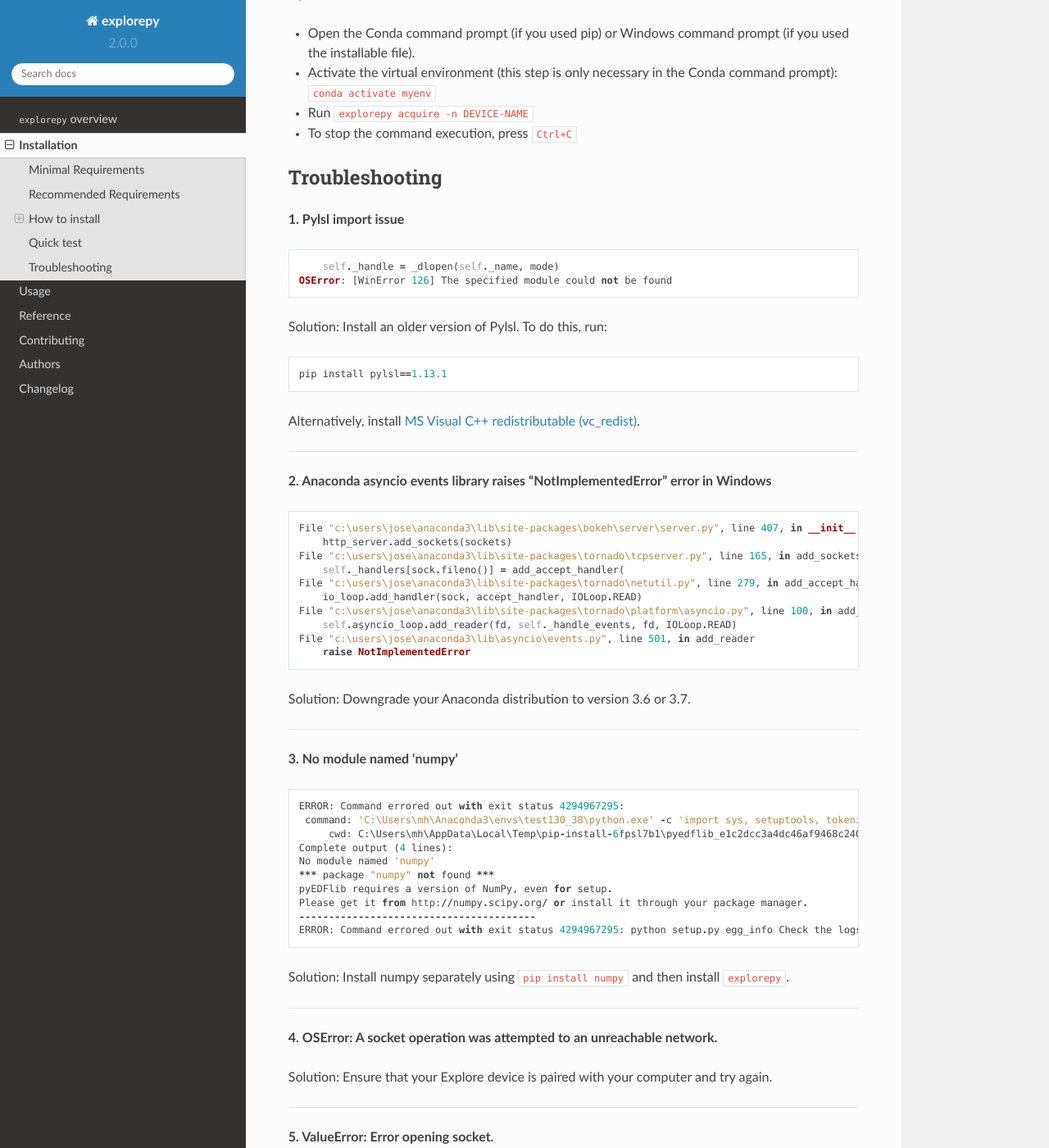
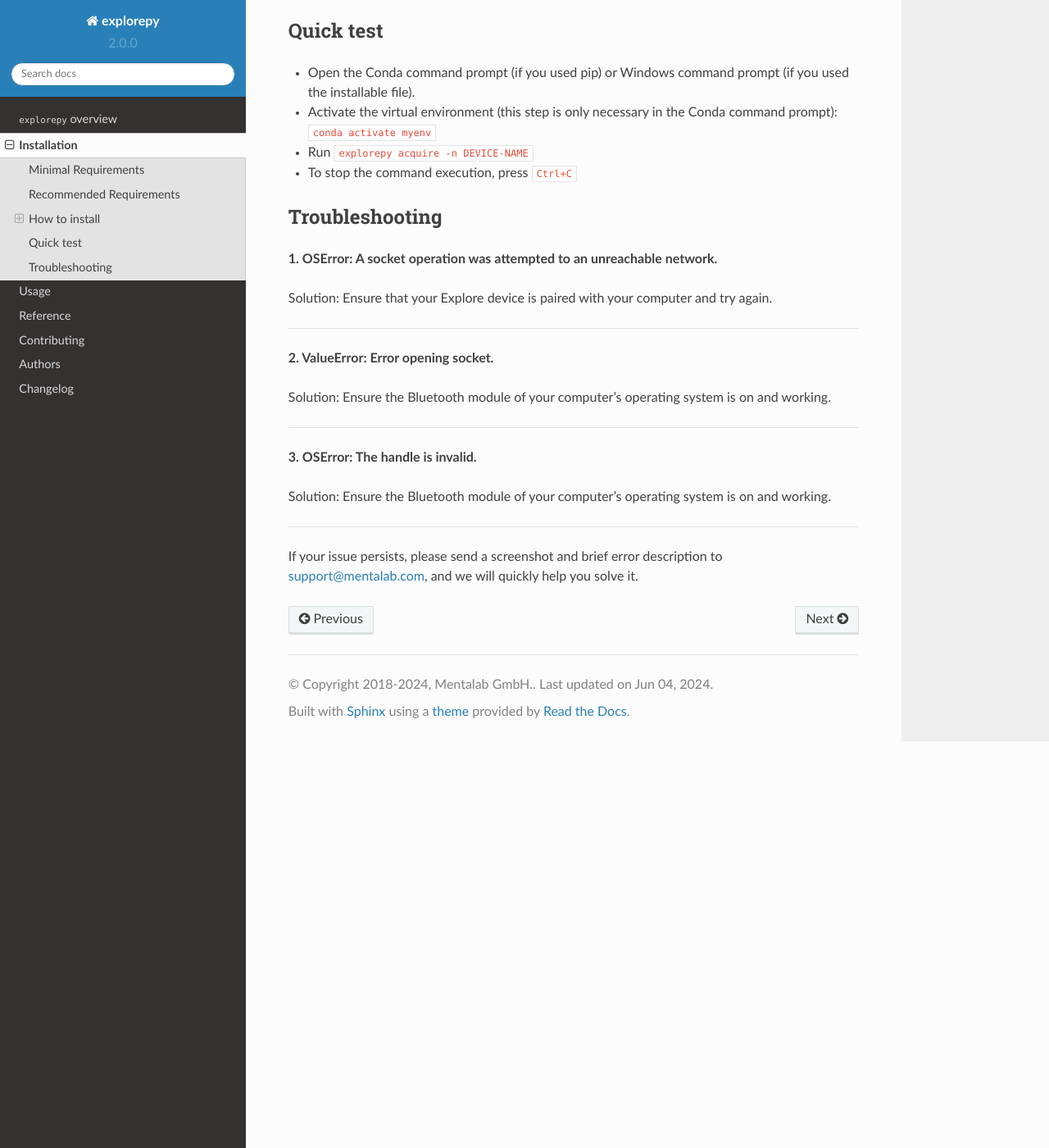
Before and after one commit to Mentalab-hub/explorepy, a Sphinx documentation site: the page built from docs/installation.rst, in a window 1280 px wide and 1400 px high, scrolled down 2161 px. Shown: the whole window at 82% size. Built offline with Sphinx 7.4.7 and the Read the Docs theme 2.0.0, drawn with Linux system fonts in a browser that asks for light colours; some of the changed text lies outside the part shown.

Commit message:
update docs for release

```diff
--- a/AUTHORS.rst
+++ b/AUTHORS.rst
@@ -2,8 +2,10 @@
 Authors
 =======
 
-* Mohamad Atayi - mentalab.com
-* Masooma Fazelian - mentalab.com
+
 * Salman Rahman - mentalab.com
 * Andrea Escartin - mentalab.com
+* Sonja Stefani - mentalab.com
+* Mohamad Atayi - mentalab.com
+* Masoome Fazelian - mentalab.com
 * Alex Platt - mentalab.com
--- a/CHANGELOG.rst
+++ b/CHANGELOG.rst
@@ -1,6 +1,12 @@
 
 Changelog
 =========
+
+3.0.0 (7.6.2024)
+------------------
+* Improve Mac OSX support
+* Add Support for Explore Pro
+* Robust data parsing
 
 2.0.0 (5.1.2024)
 ------------------
--- a/README.rst
+++ b/README.rst
@@ -60,7 +60,7 @@
 Requirements
 ------------
 
-* Python 3.7 to Python 3.12.
+* Python 3.10 to Python 3.12.
 * Visual Studio 2015 community edition (Windows only. For package building).
 * Bluetooth header files (Linux only. Use: ``sudo apt-get install libbluetooth-dev``).
 
--- a/docs/conf.py
+++ b/docs/conf.py
@@ -26,7 +26,7 @@
 source_suffix = '.rst'
 master_doc = 'index'
 project = 'explorepy'
-year = '2018-2022'
+year = '2018-2024'
 author = 'Mentalab GmbH.'
 copyright = '{0}, {1}'.format(year, author)
 version = release = '2.0.0'
--- a/docs/installation.rst
+++ b/docs/installation.rst
@@ -4,14 +4,14 @@
 
 Minimal Requirements
 ------------
-* Python 3.7 to Python 3.12
+* Python 3.10 to Python 3.12
 * Microsoft Build Tools for Visual Studio 2019 (only Windows)
 * 6GB RAM (minimum 1GB *free* RAM during the session)
 * Intel i5 or higher (2x2.5GHz) CPU
 
 Recommended Requirements
 ------------
-* Python 3.7 to Python 3.12
+* Python 3.10 to Python 3.12
 * Microsoft Build Tools for Visual Studio 2019 (only Windows)
 * 8GB RAM
 * Intel i7 or higher CPU
@@ -25,7 +25,7 @@
 Option 1: Installing .exe file (basic)
 """"""""
 
-*This option is best for users who only intend to use* ``explorepy`` *from a command-line prompt.*
+*This option is best for users who only intend to use* ``explorepy`` *via graphical user interface*
 
 For example, if you want to quickly visualize and record data, use Option 1.
 If you intend to add ``explorepy`` commands to a Python script
@@ -33,10 +33,10 @@
 
 For an overview of ``explorepy`` commands, click `here <https://explorepy.readthedocs.io/en/latest/usage.html#command-line-interface>`_.
 
-On a Windows machine, ``explorepy`` can be installed using the .exe installable file uploaded to
-``explorepy``'s `release page <https://github.com/Mentalab-hub/explorepy/releases/download/v1.5.0/MentaLab_ExplorePy_1.5.0.exe>`_. Please note that the dependencies will be installed automatically.
+On a Windows machine, standalone desktop software ``explorepy-desktop`` can be installed using the .exe installable file uploaded to
+`release page <https://github.com/Mentalab-hub/explore-desktop-release/releases/latest/Explore_Desktop_Pro_Win64.exe>`_. Please note that the dependencies will be installed automatically.
 
-A standalone Mac installer is also available. Please contact Mentalab support to get Mac installer.
+A standalone Mac installer is also available in ` release page <https://github.com/Mentalab-hub/explore-desktop-release/releases/latest/Explore_Desktop_Pro_Mac_Apple_m.zip>`_
 
 
 Option 2: Installing from Python Package Index (PyPI) and pip (advanced)
@@ -59,21 +59,22 @@
 
 Ubuntu
 ^^^^^^
-1. Install Bluetooth header files using ``sudo apt-get install libbluetooth-dev``
-2. We recommend installing Anaconda. Download and install the `Anaconda Python 3.7 Ubuntu installer <https://www.anaconda.com/distribution/#download-section>`_.
+1. From Linux Terminal, run these commands one by one: ``sudo apt-get install libbluetooth-dev`` and ``sudo apt-get install build-essential`` and ``conda install -c conda-forge liblsl``.
+2. We recommend installing Anaconda. Download and install the `Anaconda Python 3.10 Ubuntu installer <https://www.anaconda.com/distribution/#download-section>`_.
 3. We recommend using a virtual environment in Conda. To do this:
 
-   a. In Conda command prompt: ``conda create -n myenv python=3.8``
+   a. In Conda command prompt: ``conda create -n myenv python=3.10``
    b. Activate the virtual environment: ``conda activate myenv``
 
 4. Upgrade your pip: ``python -m pip install --upgrade pip``
 5. Run: ``pip install explorepy``, to install ``explorepy`` from PyPI.
+6. From Linux Terminal, run: ``sudo apt install libxcb-cursor0``
 
 Mac
 ^^^
 1. Install ``XCode`` from the Mac App store. For this, you may need to upgrade to the latest version of MacOS. For older versions of MacOS, find compatible versions of ``XCode`` `here <https://en.wikipedia.org/wiki/Xcode>`_. All old ``XCode`` versions are available `here <https://developer.apple.com/download/more/>`_.
 2. Accept the license agreement: ``sudo xcodebuild -license``
-3. It is best to install Anaconda. Download  and install the `Anaconda Python 3.7 Mac installer <https://www.anaconda.com/distribution/#download-section>`_. For older versions of MacOS, compatible version of Anaconda can be found in `this table <https://docs.continuum.io/anaconda/install/#old-os>`_ and downloaded `here <https://repo.anaconda.com/archive/index.html>`_.
+3. It is best to install Anaconda. Download  and install the `Anaconda Python 3.10 Mac installer <https://www.anaconda.com/distribution/#download-section>`_. For older versions of MacOS, compatible version of Anaconda can be found in `this table <https://docs.continuum.io/anaconda/install/#old-os>`_ and downloaded `here <https://repo.anaconda.com/archive/index.html>`_.
 4. We recommend using a virtual environment in Conda.
 
    a. In Conda command prompt: ``conda create -n myenv python=3.10``
@@ -81,7 +82,6 @@
 
 5. Upgrade your pip: ``python -m pip install --upgrade pip``
 6. Run: ``pip install explorepy``, to install ``explorepy`` from PyPI.
-7. Run: ``brew install blueutil``, to install blueutil for bluetooth communication
 7. Connect your Explore device from Mac Bluetooth menu and run your Python script.
 
 Quick test
@@ -95,75 +95,19 @@
 Troubleshooting
 ---------------
 
-**1. Pylsl import issue**
-
-::
-
-        self._handle = _dlopen(self._name, mode)
-    OSError: [WinError 126] The specified module could not be found
-
-
-Solution: Install an older version of Pylsl. To do this, run: ::
-
-    pip install pylsl==1.13.1
-
-Alternatively, install `MS Visual C++ redistributable (vc_redist) <https://support.microsoft.com/en-ca/help/2977003/the-latest-supported-visual-c-downloads>`_.
-
---------------------
-
-
-**2. Anaconda asyncio events library raises "NotImplementedError" error in Windows**
-
-::
-
-    File "c:\users\jose\anaconda3\lib\site-packages\bokeh\server\server.py", line 407, in __init__
-        http_server.add_sockets(sockets)
-    File "c:\users\jose\anaconda3\lib\site-packages\tornado\tcpserver.py", line 165, in add_sockets
-        self._handlers[sock.fileno()] = add_accept_handler(
-    File "c:\users\jose\anaconda3\lib\site-packages\tornado\netutil.py", line 279, in add_accept_handler
-        io_loop.add_handler(sock, accept_handler, IOLoop.READ)
-    File "c:\users\jose\anaconda3\lib\site-packages\tornado\platform\asyncio.py", line 100, in add_handler
-        self.asyncio_loop.add_reader(fd, self._handle_events, fd, IOLoop.READ)
-    File "c:\users\jose\anaconda3\lib\asyncio\events.py", line 501, in add_reader
-        raise NotImplementedError
-
-Solution: Downgrade your Anaconda distribution to version 3.6 or 3.7.
-
----------------------
-
-**3. No module named 'numpy'**
-
-::
-
-    ERROR: Command errored out with exit status 4294967295:
-     command: 'C:\Users\mh\Anaconda3\envs\test130_38\python.exe' -c 'import sys, setuptools, tokenize; sys.argv[0] = '"'"'C:\\Users\\mh_at\\AppData\\Local\\Temp\\pip-install-6fpsl7b1\\pyedflib_e1c2dcc3a4dc46af9468c24083cbda2b\\setup.py'"'"'; __file__='"'"'C:\\Users\\mh_at\\AppData\\Local\\Temp\\pip-install-6fpsl7b1\\pyedflib_e1c2dcc3a4dc46af9468c24083cbda2b\\setup.py'"'"';f=getattr(tokenize, '"'"'open'"'"', open)(__file__);code=f.read().replace('"'"'\r\n'"'"', '"'"'\n'"'"');f.close();exec(compile(code, __file__, '"'"'exec'"'"'))' egg_info --egg-base 'C:\Users\mh_at\AppData\Local\Temp\pip-pip-egg-info-48yn2fu3'
-         cwd: C:\Users\mh\AppData\Local\Temp\pip-install-6fpsl7b1\pyedflib_e1c2dcc3a4dc46af9468c24083cbda2b\
-    Complete output (4 lines):
-    No module named 'numpy'
-    *** package "numpy" not found ***
-    pyEDFlib requires a version of NumPy, even for setup.
-    Please get it from http://numpy.scipy.org/ or install it through your package manager.
-    ----------------------------------------
-    ERROR: Command errored out with exit status 4294967295: python setup.py egg_info Check the logs for full command output.
-
-
-Solution: Install numpy separately using ``pip install numpy`` and then install ``explorepy``.
-
----------------------
-
-**4. OSError: A socket operation was attempted to an unreachable network.**
+**1. OSError: A socket operation was attempted to an unreachable network.**
 
 Solution: Ensure that your Explore device is paired with your computer and try again.
 
 ---------------------
 
-**5. ValueError: Error opening socket.**
+**2. ValueError: Error opening socket.**
 
 Solution: Ensure the Bluetooth module of your computer's operating system is on and working.
 
 ---------------------
 
-**6. OSError: The handle is invalid.**
+**3. OSError: The handle is invalid.**
 
 Solution: Ensure the Bluetooth module of your computer's operating system is on and working.
 
--- a/setup.py
+++ b/setup.py
@@ -114,6 +114,7 @@
         'Programming Language :: Python',
         'Programming Language :: Python :: 3.10',
         'Programming Language :: Python :: 3.11',
+        'Programming Language :: Python :: 3.12',
         'Topic :: Education',
         'Topic :: Scientific/Engineering :: Medical Science Apps.',
         'Topic :: Scientific/Engineering :: Visualization'
```
Also changed, not shown: other parts of docs/installation.rst (+1 -1 lines), docs/logo.png, installer/windows/README.md.
